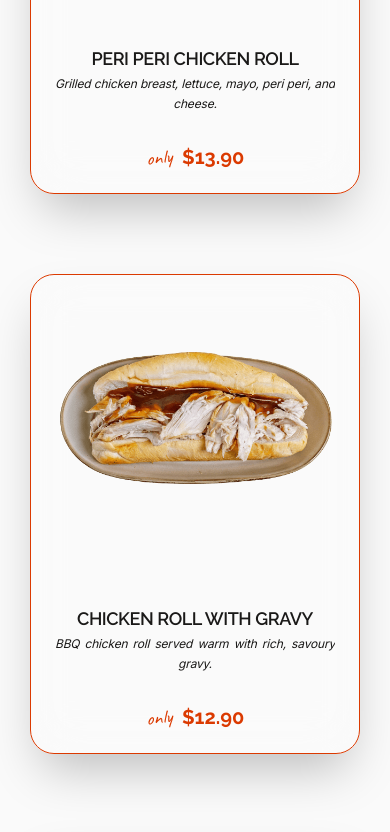
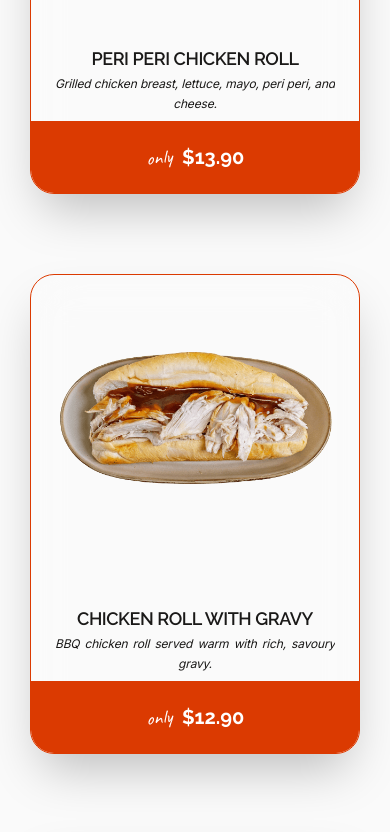
Before and after one commit to MeeLn/roost-and-roast-web, a Next.js app: page /menu in a window 390 px wide. Shown: the part 1540-2372 px from the top of the page. Built offline with nearby package versions, Linux system fonts and the light colour scheme; grey boxes are pictures that could not be loaded; a web font is replaced by a local one.

Commit message:
style: Update menu item card glass border color, activate price section background, and change price text to white.

```diff
--- a/components/home/FeaturedMenu.tsx
+++ b/components/home/FeaturedMenu.tsx
@@ -53,7 +53,7 @@ const MenuCard = ({ item }: { item: (typeof menus)[0] }) => {
   const cardClassName = activeClass(
     `flex flex-col flex-grow rounded-3xl border transition-all duration-500 overflow-hidden px-4 py-2 hover:border-primary/80 hover:shadow-xl ${
       isDefaultGlassCard
-        ? "bg-white/15 backdrop-blur-xl border-slate-400/40 shadow-2xl z-10 hover:shadow-2xl"
+        ? "bg-white/15 backdrop-blur-xl border-primary/80 shadow-2xl z-10 hover:shadow-2xl"
         : !item.bgColor
           ? "bg-background border-border shadow-sm"
           : "border-transparent shadow-sm"
@@ -90,8 +90,8 @@ const MenuCard = ({ item }: { item: (typeof menus)[0] }) => {
             blurDataURL={PLACEHOLDER_IMAGE}
             onError={() => setImgSrc(PLACEHOLDER_IMAGE)}
             className={activeClass(
-              "object-contain transition-transform duration-700 group-hover:scale-105",
-              "scale-105",
+              "object-contain transition-transform duration-700",
+              "scale-100",
             )}
           />
         </div>
@@ -116,12 +116,12 @@ const MenuCard = ({ item }: { item: (typeof menus)[0] }) => {
         </div>
 
         <div className="mt-auto relative w-[calc(100%+2rem)] -mx-4 -mb-2 overflow-hidden">
-          {/* <div
+          <div
             className={activeClass(
-              "absolute inset-0 bg-primary origin-left scale-x-0 group-hover:scale-x-100 transition-transform duration-500 ease-out z-0",
+              "absolute inset-0 bg-primary origin-left scale-x-100 transition-transform duration-500 ease-out z-0",
               "scale-x-100",
             )}
-          /> */}
+          />
 
           <div className="relative z-10 p-2 flex flex-col items-center justify-center min-h-[72px]">
             {item.variants ? (
@@ -133,16 +133,16 @@ const MenuCard = ({ item }: { item: (typeof menus)[0] }) => {
                   >
                     <span
                       className={activeClass(
-                        "font-artistic text-base md:text-lg text-primary -rotate-3 transition-colors duration-300",
-                        "text-primary",
+                        "font-artistic text-base md:text-lg text-white -rotate-3 transition-colors duration-300",
+                        "text-white",
                       )}
                     >
                       {variant.label}
                     </span>
                     <span
                       className={activeClass(
-                        "font-modern text-xs md:text-sm font-bold text-primary transition-colors duration-300",
-                        "text-primary",
+                        "font-modern text-xs md:text-sm font-bold text-white transition-colors duration-300",
+                        "text-white",
                       )}
                     >
                       ${variant.price.toFixed(0)}
@@ -154,16 +154,16 @@ const MenuCard = ({ item }: { item: (typeof menus)[0] }) => {
               <div className="flex items-baseline gap-1.5 px-2 py-2 rounded-lg transition-all duration-300 group/price">
                 <span
                   className={activeClass(
-                    "font-artistic text-xl md:text-2xl text-primary -rotate-6 lowercase mb-0 mr-1 transition-colors duration-500",
-                    "text-primary",
+                    "font-artistic text-xl md:text-2xl text-white -rotate-6 lowercase mb-0 mr-1 transition-colors duration-500",
+                    "text-white",
                   )}
                 >
                   only
                 </span>
                 <span
                   className={activeClass(
-                    "font-modern text-xl md:text-2xl font-bold text-primary transition-colors duration-500",
-                    "text-primary",
+                    "font-modern text-xl md:text-2xl font-bold text-white transition-colors duration-500",
+                    "text-white",
                   )}
                 >
                   ${item.price?.toFixed(2) || "12.00"}
--- a/components/menu/MenuFilters.tsx
+++ b/components/menu/MenuFilters.tsx
@@ -100,7 +100,7 @@ const MenuCard = ({ item }: { item: (typeof menus)[0] }) => {
   const cardClassName = activeClass(
     `flex flex-col flex-grow rounded-3xl border transition-all duration-500 overflow-hidden px-4 py-2 hover:border-primary/80 hover:shadow-xl ${
       isDefaultGlassCard
-        ? "bg-white/15 backdrop-blur-xl border-slate-400/40 shadow-2xl z-10 hover:shadow-2xl" // GLASS
+        ? "bg-white/15 backdrop-blur-xl border-primary/80 shadow-2xl z-10 hover:shadow-2xl" // GLASS
         : !item.bgColor
           ? "bg-background border-border shadow-sm" // NORMAL
           : "border-transparent shadow-sm" // CUSTOM
@@ -168,12 +168,12 @@ const MenuCard = ({ item }: { item: (typeof menus)[0] }) => {
         {/* PRICE SECTION */}
         <div className="mt-auto relative w-[calc(100%+2rem)] -mx-4 -mb-2 overflow-hidden">
           {/* Loading Bar Animation */}
-          {/* <div
+          <div
             className={activeClass(
-              "absolute inset-0 bg-primary origin-left scale-x-0 group-hover:scale-x-100 transition-transform duration-500 ease-out z-0",
+              "absolute inset-0 bg-primary origin-left scale-x-100 transition-transform duration-500 ease-out z-0",
               "scale-x-100",
             )}
-          /> */}
+          />
 
           <div className="relative z-10 p-2 flex flex-col items-center justify-center min-h-[72px]">
             {item.variants ? (
@@ -185,16 +185,16 @@ const MenuCard = ({ item }: { item: (typeof menus)[0] }) => {
                   >
                     <span
                       className={activeClass(
-                        "font-artistic text-base md:text-lg text-primary -rotate-3 transition-colors duration-300",
-                        "text-primary",
+                        "font-artistic text-base md:text-lg text-white -rotate-3 transition-colors duration-300",
+                        "text-white",
                       )}
                     >
                       {variant.label}
                     </span>
                     <span
                       className={activeClass(
-                        "font-modern text-xs md:text-sm font-bold text-primary transition-colors duration-300",
-                        "text-primary",
+                        "font-modern text-xs md:text-sm font-bold text-white transition-colors duration-300",
+                        "text-white",
                       )}
                     >
                       ${variant.price.toFixed(0)}
@@ -206,16 +206,16 @@ const MenuCard = ({ item }: { item: (typeof menus)[0] }) => {
               <div className="flex items-baseline gap-1.5 px-2 py-2 rounded-lg transition-all duration-300 group/price">
                 <span
                   className={activeClass(
-                    "font-artistic text-xl md:text-2xl text-primary -rotate-6 lowercase mb-0 mr-1 transition-colors duration-500",
-                    "text-primary",
+                    "font-artistic text-xl md:text-2xl text-white -rotate-6 lowercase mb-0 mr-1 transition-colors duration-500",
+                    "text-white",
                   )}
                 >
                   only
                 </span>
                 <span
                   className={activeClass(
-                    "font-modern text-xl md:text-2xl font-bold text-primary transition-colors duration-500",
-                    "text-primary",
+                    "font-modern text-xl md:text-2xl font-bold text-white transition-colors duration-500",
+                    "text-white",
                   )}
                 >
                   ${item.price?.toFixed(2) || "12.00"}
```
